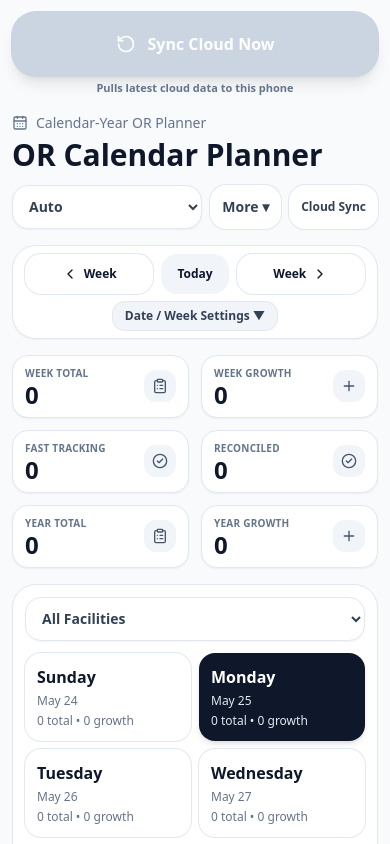
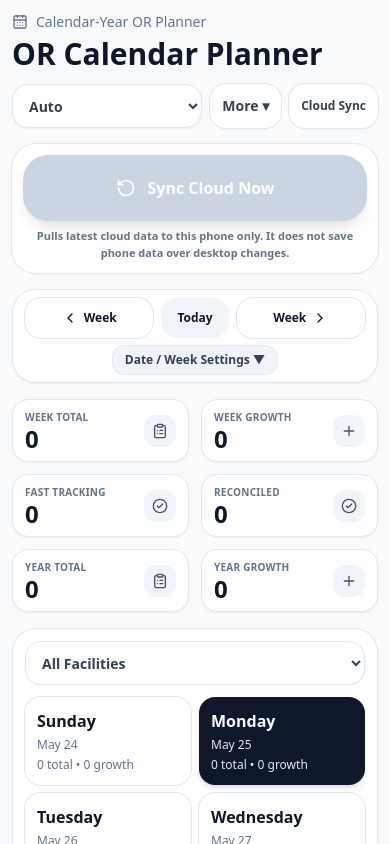
Before and after one commit to FBS9/or-planner, a React (Vite) app: page / in a window 390 px wide. Shown: the top 844 px of the page. Built offline with nearby package versions, Linux system fonts and the light colour scheme.

Commit message:
Refactor mobile sync button in App component
Updated mobile sync button and its description for clarity.

```diff
--- a/src/App.jsx
+++ b/src/App.jsx
@@ -2620,18 +2620,6 @@ export default function ORPlannerApp() {
       style={{ overflowAnchor: "none", WebkitTapHighlightColor: "transparent" }}
     >
       <div className="mx-auto max-w-7xl space-y-4">
-        <div className="md:hidden">
-          <button
-            type="button"
-            onClick={mobilePullFromCloudOnly}
-            disabled={cloudBusy || !cloudSession?.user?.id}
-            className="flex min-h-[64px] w-full items-center justify-center gap-3 rounded-3xl bg-slate-900 px-5 py-4 text-base font-extrabold text-white shadow-lg ring-1 ring-slate-800 disabled:bg-slate-300 disabled:ring-slate-300"
-          >
-            <RotateCcw className={`h-5 w-5 ${cloudBusy ? "animate-spin" : ""}`} />
-            <span>{cloudBusy ? "Syncing Cloud..." : "Sync Cloud Now"}</span>
-          </button>
-          <div className="mt-1 text-center text-[11px] font-semibold text-slate-500">Pulls latest cloud data to this phone</div>
-        </div>
         <motion.div initial={{ opacity: 0, y: -8 }} animate={{ opacity: 1, y: 0 }} className="flex flex-col gap-3 md:flex-row md:items-center md:justify-between">
           <div>
             <div className="flex items-center gap-2 text-slate-500 text-sm font-medium">
@@ -2687,6 +2675,21 @@ export default function ORPlannerApp() {
             </button>
           </div>
         </motion.div>
+
+        <div className="md:hidden rounded-3xl bg-white p-3 shadow-sm ring-1 ring-slate-200">
+          <button
+            type="button"
+            onClick={mobilePullFromCloudOnly}
+            disabled={cloudBusy || !cloudSession?.user?.id}
+            className="flex min-h-[64px] w-full items-center justify-center gap-3 rounded-3xl bg-slate-900 px-5 py-4 text-base font-extrabold text-white shadow-lg ring-1 ring-slate-800 disabled:bg-slate-300 disabled:ring-slate-300"
+          >
+            <RotateCcw className={`h-5 w-5 ${cloudBusy ? "animate-spin" : ""}`} />
+            <span>{cloudBusy ? "Syncing Cloud..." : "Sync Cloud Now"}</span>
+          </button>
+          <div className="mt-2 text-center text-[11px] font-semibold text-slate-500">
+            Pulls latest cloud data to this phone only. It does not save phone data over desktop changes.
+          </div>
+        </div>
 
         {showCloudPanel && (
           <Card className="rounded-3xl shadow-sm">
@@ -3541,7 +3544,7 @@ export default function ORPlannerApp() {
               <div className="min-w-0">
                 <div className="text-xs font-bold uppercase tracking-wide text-blue-600">Salesforce Import</div>
                 <h2 className="mt-1 text-xl font-bold text-slate-900 md:text-2xl">AI screenshot extraction</h2>
-                <div className="mt-1 text-xs font-bold text-slate-400">SF Import logic v3z · big mobile cloud sync button</div>
+                <div className="mt-1 text-xs font-bold text-slate-400">SF Import logic v4a · mobile main-page sync button</div>
                 <p className="mt-1 max-w-2xl text-sm text-slate-600">
                   Upload a Salesforce screenshot, review the suggested actions, then apply approved rows to your OR Planner. The compact screenshot reference stays visible while you review. Click the image on desktop to enlarge it; on mobile, use the floating image button while scrolling.
                 </p>
```
